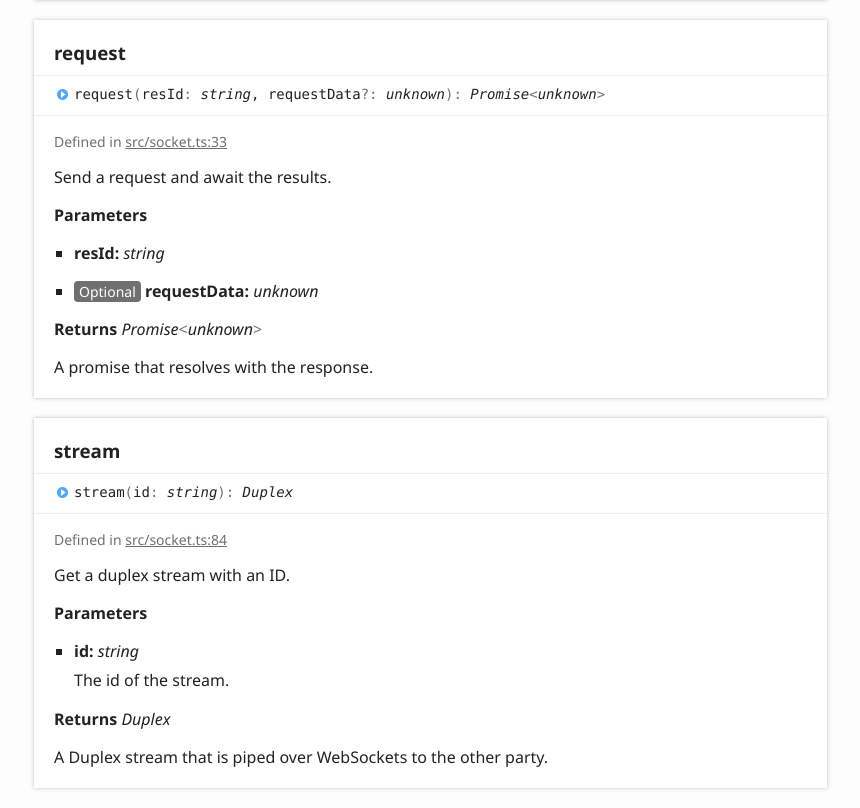
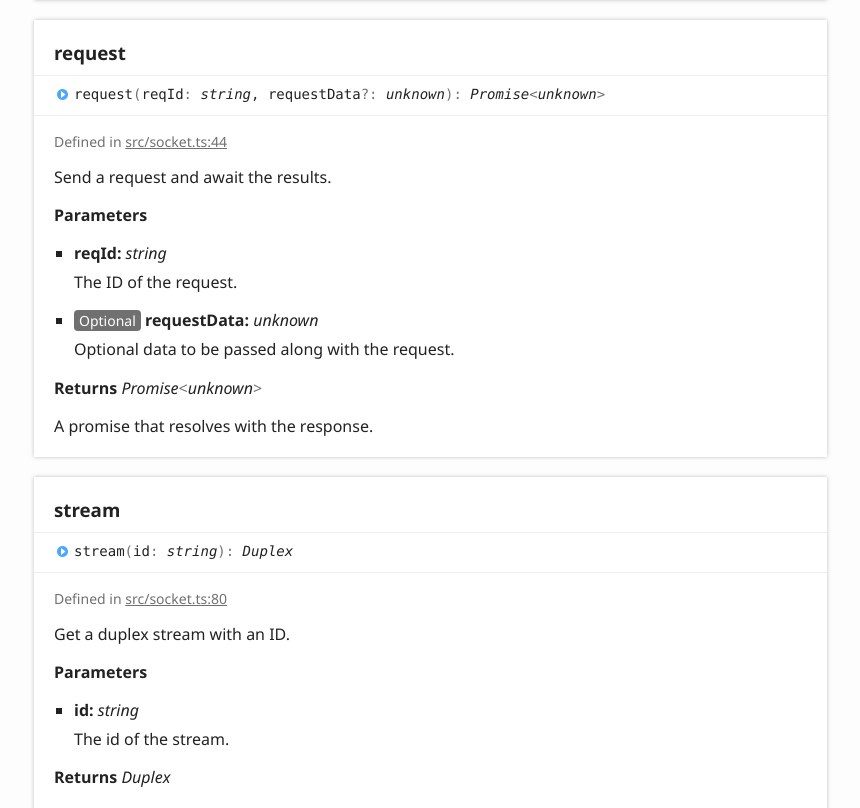
Before and after one commit to elimerl/socketit, a plain HTML site: page classes/socket.default.html in a window 1280 px wide. Shown: the part 1938-2746 px from the top of the page, without its empty margins (6-866 px from the left). Drawn offline with Linux system fonts and the light colour scheme.

Commit message:
deploy: 1472df8138a8960e8dee38062a6404e887de582d

```diff
--- a/classes/socket.default.html
+++ b/classes/socket.default.html
@@ -116,7 +116,7 @@
 						<li class="tsd-description">
 							<aside class="tsd-sources">
 								<ul>
-									<li>Defined in <a href="https://github.com/elimerl/socketit/blob/c784249/src/socket.ts#L10">src/socket.ts:10</a></li>
+									<li>Defined in <a href="https://github.com/elimerl/socketit/blob/1472df8/src/socket.ts#L10">src/socket.ts:10</a></li>
 								</ul>
 							</aside>
 							<div class="tsd-comment tsd-typography">
@@ -154,7 +154,7 @@
 						<li class="tsd-description">
 							<aside class="tsd-sources">
 								<ul>
-									<li>Defined in <a href="https://github.com/elimerl/socketit/blob/c784249/src/socket.ts#L60">src/socket.ts:60</a></li>
+									<li>Defined in <a href="https://github.com/elimerl/socketit/blob/1472df8/src/socket.ts#L68">src/socket.ts:68</a></li>
 								</ul>
 							</aside>
 							<div class="tsd-comment tsd-typography">
@@ -203,13 +203,13 @@
 					<a name="request" class="tsd-anchor"></a>
 					<h3>request</h3>
 					<ul class="tsd-signatures tsd-kind-method tsd-parent-kind-class">
-						<li class="tsd-signature tsd-kind-icon">request<span class="tsd-signature-symbol">(</span>resId<span class="tsd-signature-symbol">: </span><span class="tsd-signature-type">string</span>, requestData<span class="tsd-signature-symbol">?: </span><span class="tsd-signature-type">unknown</span><span class="tsd-signature-symbol">)</span><span class="tsd-signature-symbol">: </span><span class="tsd-signature-type">Promise</span><span class="tsd-signature-symbol">&lt;</span><span class="tsd-signature-type">unknown</span><span class="tsd-signature-symbol">&gt;</span></li>
+						<li class="tsd-signature tsd-kind-icon">request<span class="tsd-signature-symbol">(</span>reqId<span class="tsd-signature-symbol">: </span><span class="tsd-signature-type">string</span>, requestData<span class="tsd-signature-symbol">?: </span><span class="tsd-signature-type">unknown</span><span class="tsd-signature-symbol">)</span><span class="tsd-signature-symbol">: </span><span class="tsd-signature-type">Promise</span><span class="tsd-signature-symbol">&lt;</span><span class="tsd-signature-type">unknown</span><span class="tsd-signature-symbol">&gt;</span></li>
 					</ul>
 					<ul class="tsd-descriptions">
 						<li class="tsd-description">
 							<aside class="tsd-sources">
 								<ul>
-									<li>Defined in <a href="https://github.com/elimerl/socketit/blob/c784249/src/socket.ts#L33">src/socket.ts:33</a></li>
+									<li>Defined in <a href="https://github.com/elimerl/socketit/blob/1472df8/src/socket.ts#L44">src/socket.ts:44</a></li>
 								</ul>
 							</aside>
 							<div class="tsd-comment tsd-typography">
@@ -220,10 +220,16 @@
 							<h4 class="tsd-parameters-title">Parameters</h4>
 							<ul class="tsd-parameters">
 								<li>
-									<h5>resId: <span class="tsd-signature-type">string</span></h5>
+									<h5>reqId: <span class="tsd-signature-type">string</span></h5>
+									<div class="tsd-comment tsd-typography">
+										<p>The ID of the request.</p>
+									</div>
 								</li>
 								<li>
 									<h5><span class="tsd-flag ts-flagOptional">Optional</span> requestData: <span class="tsd-signature-type">unknown</span></h5>
+									<div class="tsd-comment tsd-typography">
+										<p>Optional data to be passed along with the request.</p>
+									</div>
 								</li>
 							</ul>
 							<h4 class="tsd-returns-title">Returns <span class="tsd-signature-type">Promise</span><span class="tsd-signature-symbol">&lt;</span><span class="tsd-signature-type">unknown</span><span class="tsd-signature-symbol">&gt;</span></h4>
@@ -241,7 +247,7 @@
 						<li class="tsd-description">
 							<aside class="tsd-sources">
 								<ul>
-									<li>Defined in <a href="https://github.com/elimerl/socketit/blob/c784249/src/socket.ts#L84">src/socket.ts:84</a></li>
+									<li>Defined in <a href="https://github.com/elimerl/socketit/blob/1472df8/src/socket.ts#L80">src/socket.ts:80</a></li>
 								</ul>
 							</aside>
 							<div class="tsd-comment tsd-typography">
```
